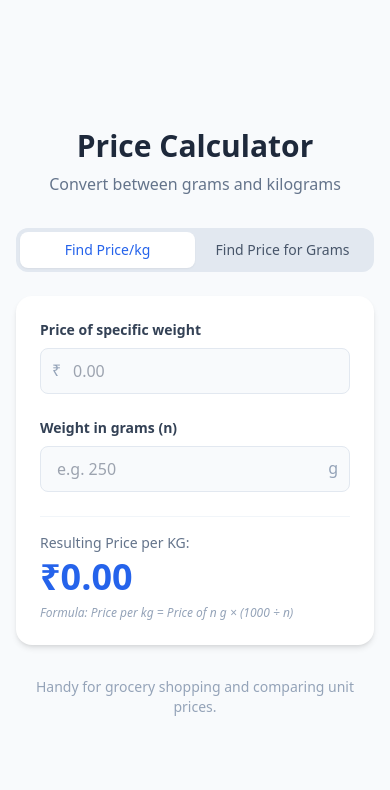
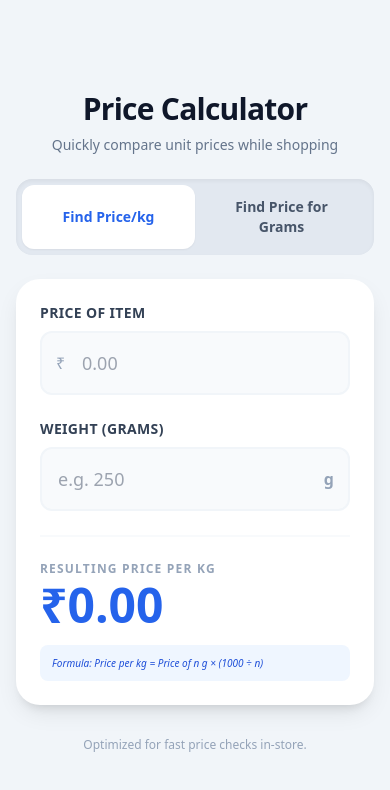
Before and after one commit to edwincshony/price_calculator, a plain HTML site: page index.html in a window 390 px wide. Both pictures are taken after a click on the button "Find Price/kg". Drawn offline with nearby package versions, Linux system fonts and the light colour scheme.

Commit message:
made responsive

```diff
--- a/index.html
+++ b/index.html
@@ -7,101 +7,120 @@
     <script src="https://cdn.tailwindcss.com"></script>
     <style>
         body {
-            background-color: #f8fafc;
+            background-color: #f1f5f9;
+            font-family: ui-sans-serif, system-ui, -apple-system, BlinkMacSystemFont, "Segoe UI", Roboto, "Helvetica Neue", Arial, sans-serif;
         }
         .card {
             background: white;
-            border-radius: 1rem;
-            box-shadow: 0 4px 6px -1px rgb(0 0 0 / 0.1), 0 2px 4px -2px rgb(0 0 0 / 0.1);
+            border-radius: 1.5rem;
+            box-shadow: 0 10px 25px -5px rgba(0, 0, 0, 0.1), 0 8px 10px -6px rgba(0, 0, 0, 0.1);
         }
         .input-group:focus-within label {
-            color: #3b82f6;
+            color: #2563eb;
         }
         input::-webkit-outer-spin-button,
         input::-webkit-inner-spin-button {
             -webkit-appearance: none;
             margin: 0;
         }
+        /* Smooth transitions for mode switching */
+        .fade-enter {
+            animation: fadeIn 0.3s ease-out forwards;
+        }
+        @keyframes fadeIn {
+            from { opacity: 0; transform: translateY(10px); }
+            to { opacity: 1; transform: translateY(0); }
+        }
+        /* Mobile-friendly active states */
+        button:active {
+            transform: scale(0.98);
+        }
     </style>
 </head>
-<body class="min-h-screen flex items-center justify-center p-4">
+<body class="min-h-screen flex items-center justify-center p-4 sm:p-6">
 
     <div class="max-w-md w-full">
         <!-- Header -->
-        <div class="text-center mb-8">
-            <h1 class="text-3xl font-bold text-slate-800">Price Calculator</h1>
-            <p class="text-slate-500 mt-2">Convert between grams and kilograms</p>
+        <div class="text-center mb-6 sm:mb-8">
+            <h1 class="text-3xl sm:text-4xl font-extrabold text-slate-900 tracking-tight">Price Calculator</h1>
+            <p class="text-slate-500 mt-2 text-sm sm:text-base">Quickly compare unit prices while shopping</p>
         </div>
 
         <!-- Mode Toggle -->
-        <div class="flex bg-slate-200 p-1 rounded-xl mb-6">
-            <button id="tab-to-kg" onclick="setMode('to-kg')" class="flex-1 py-2 px-4 rounded-lg text-sm font-medium transition-all bg-white shadow-sm text-blue-600">
+        <div class="flex bg-slate-200 p-1.5 rounded-2xl mb-6 shadow-inner">
+            <button id="tab-to-kg" onclick="setMode('to-kg')" class="flex-1 py-3 px-4 rounded-xl text-sm font-bold transition-all bg-white shadow-sm text-blue-600">
                 Find Price/kg
             </button>
-            <button id="tab-to-g" onclick="setMode('to-g')" class="flex-1 py-2 px-4 rounded-lg text-sm font-medium transition-all text-slate-600 hover:text-slate-800">
+            <button id="tab-to-g" onclick="setMode('to-g')" class="flex-1 py-3 px-4 rounded-xl text-sm font-bold transition-all text-slate-600 hover:text-slate-800">
                 Find Price for Grams
             </button>
         </div>
 
         <!-- Main Card -->
-        <div class="card p-6 md:p-8">
+        <div class="card p-6 sm:p-10">
 
             <!-- Mode 1: Price per KG -->
-            <div id="mode-to-kg" class="space-y-6">
+            <div id="mode-to-kg" class="space-y-6 fade-enter">
                 <div class="input-group">
-                    <label class="block text-sm font-semibold text-slate-700 mb-2">Price of specific weight</label>
+                    <label class="block text-sm font-bold text-slate-700 mb-2 uppercase tracking-wide">Price of Item</label>
                     <div class="relative">
-                        <span class="absolute left-3 top-2.5 text-slate-400">₹</span>
-                        <input type="number" id="price-n" placeholder="0.00" oninput="calculateToKg()" class="w-full pl-8 pr-4 py-2.5 bg-slate-50 border border-slate-200 rounded-lg focus:ring-2 focus:ring-blue-500 focus:border-blue-500 outline-none transition-all">
+                        <span class="absolute left-4 top-1/2 -translate-y-1/2 text-slate-400 font-medium">₹</span>
+                        <input type="number" id="price-n" inputmode="decimal" placeholder="0.00" oninput="calculateToKg()" class="w-full pl-10 pr-4 py-4 bg-slate-50 border-2 border-slate-100 rounded-xl focus:ring-4 focus:ring-blue-500/10 focus:border-blue-500 outline-none transition-all text-lg font-medium">
                     </div>
                 </div>
 
                 <div class="input-group">
-                    <label class="block text-sm font-semibold text-slate-700 mb-2">Weight in grams (n)</label>
+                    <label class="block text-sm font-bold text-slate-700 mb-2 uppercase tracking-wide">Weight (Grams)</label>
                     <div class="relative">
-                        <input type="number" id="weight-n" placeholder="e.g. 250" oninput="calculateToKg()" class="w-full px-4 py-2.5 bg-slate-50 border border-slate-200 rounded-lg focus:ring-2 focus:ring-blue-500 focus:border-blue-500 outline-none transition-all">
-                        <span class="absolute right-3 top-2.5 text-slate-400">g</span>
+                        <input type="number" id="weight-n" inputmode="numeric" placeholder="e.g. 250" oninput="calculateToKg()" class="w-full px-4 py-4 bg-slate-50 border-2 border-slate-100 rounded-xl focus:ring-4 focus:ring-blue-500/10 focus:border-blue-500 outline-none transition-all text-lg font-medium">
+                        <span class="absolute right-4 top-1/2 -translate-y-1/2 text-slate-400 font-bold">g</span>
                     </div>
                 </div>
 
-                <div class="pt-4 border-t border-slate-100">
-                    <p class="text-sm text-slate-500 mb-1">Resulting Price per KG:</p>
-                    <div id="result-kg" class="text-4xl font-bold text-blue-600">₹0.00</div>
-                    <p class="text-xs text-slate-400 mt-2 italic">Formula: Price per kg = Price of n g × (1000 ÷ n)</p>
+                <div class="pt-6 border-t-2 border-slate-50">
+                    <p class="text-xs font-bold text-slate-400 uppercase tracking-widest mb-1">Resulting Price per KG</p>
+                    <div id="result-kg" class="text-5xl font-black text-blue-600 tabular-nums">₹0.00</div>
+                    <div class="mt-4 p-3 bg-blue-50 rounded-lg">
+                        <p class="text-[10px] leading-tight text-blue-700 font-medium italic">Formula: Price per kg = Price of n g × (1000 ÷ n)</p>
+                    </div>
                 </div>
             </div>
 
             <!-- Mode 2: Price for Grams -->
             <div id="mode-to-g" class="space-y-6 hidden">
                 <div class="input-group">
-                    <label class="block text-sm font-semibold text-slate-700 mb-2">Price per Kilogram</label>
+                    <label class="block text-sm font-bold text-slate-700 mb-2 uppercase tracking-wide">Price per Kilogram</label>
                     <div class="relative">
-                        <span class="absolute left-3 top-2.5 text-slate-400">₹</span>
-                        <input type="number" id="price-kg-input" placeholder="0.00" oninput="calculateToG()" class="w-full pl-8 pr-4 py-2.5 bg-slate-50 border border-slate-200 rounded-lg focus:ring-2 focus:ring-blue-500 focus:border-blue-500 outline-none transition-all">
+                        <span class="absolute left-4 top-1/2 -translate-y-1/2 text-slate-400 font-medium">₹</span>
+                        <input type="number" id="price-kg-input" inputmode="decimal" placeholder="0.00" oninput="calculateToG()" class="w-full pl-10 pr-4 py-4 bg-slate-50 border-2 border-slate-100 rounded-xl focus:ring-4 focus:ring-emerald-500/10 focus:border-emerald-500 outline-none transition-all text-lg font-medium">
                     </div>
                 </div>
 
                 <div class="input-group">
-                    <label class="block text-sm font-semibold text-slate-700 mb-2">Target Weight in grams (n)</label>
+                    <label class="block text-sm font-bold text-slate-700 mb-2 uppercase tracking-wide">Target Weight (Grams)</label>
                     <div class="relative">
-                        <input type="number" id="target-weight-n" placeholder="e.g. 500" oninput="calculateToG()" class="w-full px-4 py-2.5 bg-slate-50 border border-slate-200 rounded-lg focus:ring-2 focus:ring-blue-500 focus:border-blue-500 outline-none transition-all">
-                        <span class="absolute right-3 top-2.5 text-slate-400">g</span>
+                        <input type="number" id="target-weight-n" inputmode="numeric" placeholder="e.g. 500" oninput="calculateToG()" class="w-full px-4 py-4 bg-slate-50 border-2 border-slate-100 rounded-xl focus:ring-4 focus:ring-emerald-500/10 focus:border-emerald-500 outline-none transition-all text-lg font-medium">
+                        <span class="absolute right-4 top-1/2 -translate-y-1/2 text-slate-400 font-bold">g</span>
                     </div>
                 </div>
 
-                <div class="pt-4 border-t border-slate-100">
-                    <p class="text-sm text-slate-500 mb-1">Resulting Price:</p>
-                    <div id="result-g" class="text-4xl font-bold text-emerald-600">₹0.00</div>
-                    <p class="text-xs text-slate-400 mt-2 italic">Formula: Price of n g = Price per kg × (n ÷ 1000)</p>
+                <div class="pt-6 border-t-2 border-slate-50">
+                    <p class="text-xs font-bold text-slate-400 uppercase tracking-widest mb-1">Total Price for Grams</p>
+                    <div id="result-g" class="text-5xl font-black text-emerald-600 tabular-nums">₹0.00</div>
+                    <div class="mt-4 p-3 bg-emerald-50 rounded-lg">
+                        <p class="text-[10px] leading-tight text-emerald-700 font-medium italic">Formula: Price of n g = Price per kg × (n ÷ 1000)</p>
+                    </div>
                 </div>
             </div>
 
         </div>
 
         <!-- Footer Info -->
-        <p class="text-center text-slate-400 text-sm mt-8">
-            Handy for grocery shopping and comparing unit prices.
-        </p>
+        <div class="text-center mt-8 px-4">
+            <p class="text-slate-400 text-xs sm:text-sm font-medium">
+                Optimized for fast price checks in-store.
+            </p>
+        </div>
     </div>
 
     <script>
@@ -111,16 +130,25 @@
             const tabToKg = document.getElementById('tab-to-kg');
             const tabToG = document.getElementById('tab-to-g');
 
+            // Reset animations
+            modeToKg.classList.remove('fade-enter');
+            modeToG.classList.remove('fade-enter');
+
+            // Force a reflow to restart animation
+            void (mode === 'to-kg' ? modeToKg : modeToG).offsetWidth;
+
             if (mode === 'to-kg') {
                 modeToKg.classList.remove('hidden');
+                modeToKg.classList.add('fade-enter');
                 modeToG.classList.add('hidden');
-                tabToKg.className = "flex-1 py-2 px-4 rounded-lg text-sm font-medium transition-all bg-white shadow-sm text-blue-600";
-                tabToG.className = "flex-1 py-2 px-4 rounded-lg text-sm font-medium transition-all text-slate-600 hover:text-slate-800";
+                tabToKg.className = "flex-1 py-3 px-4 rounded-xl text-sm font-bold transition-all bg-white shadow-sm text-blue-600";
+                tabToG.className = "flex-1 py-3 px-4 rounded-xl text-sm font-bold transition-all text-slate-600 hover:text-slate-800";
             } else {
                 modeToG.classList.remove('hidden');
+                modeToG.classList.add('fade-enter');
                 modeToKg.classList.add('hidden');
-                tabToG.className = "flex-1 py-2 px-4 rounded-lg text-sm font-medium transition-all bg-white shadow-sm text-emerald-600";
-                tabToKg.className = "flex-1 py-2 px-4 rounded-lg text-sm font-medium transition-all text-slate-600 hover:text-slate-800";
+                tabToG.className = "flex-1 py-3 px-4 rounded-xl text-sm font-bold transition-all bg-white shadow-sm text-emerald-600";
+                tabToKg.className = "flex-1 py-3 px-4 rounded-xl text-sm font-bold transition-all text-slate-600 hover:text-slate-800";
             }
         }
 
```
